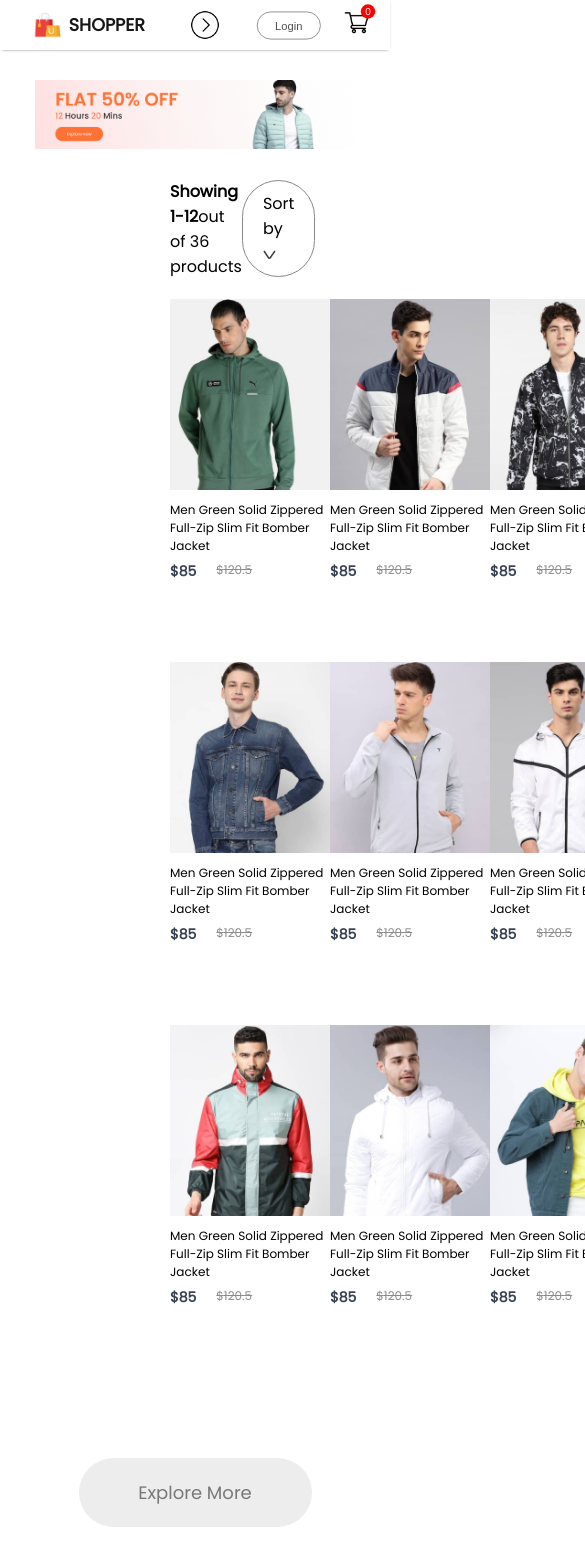
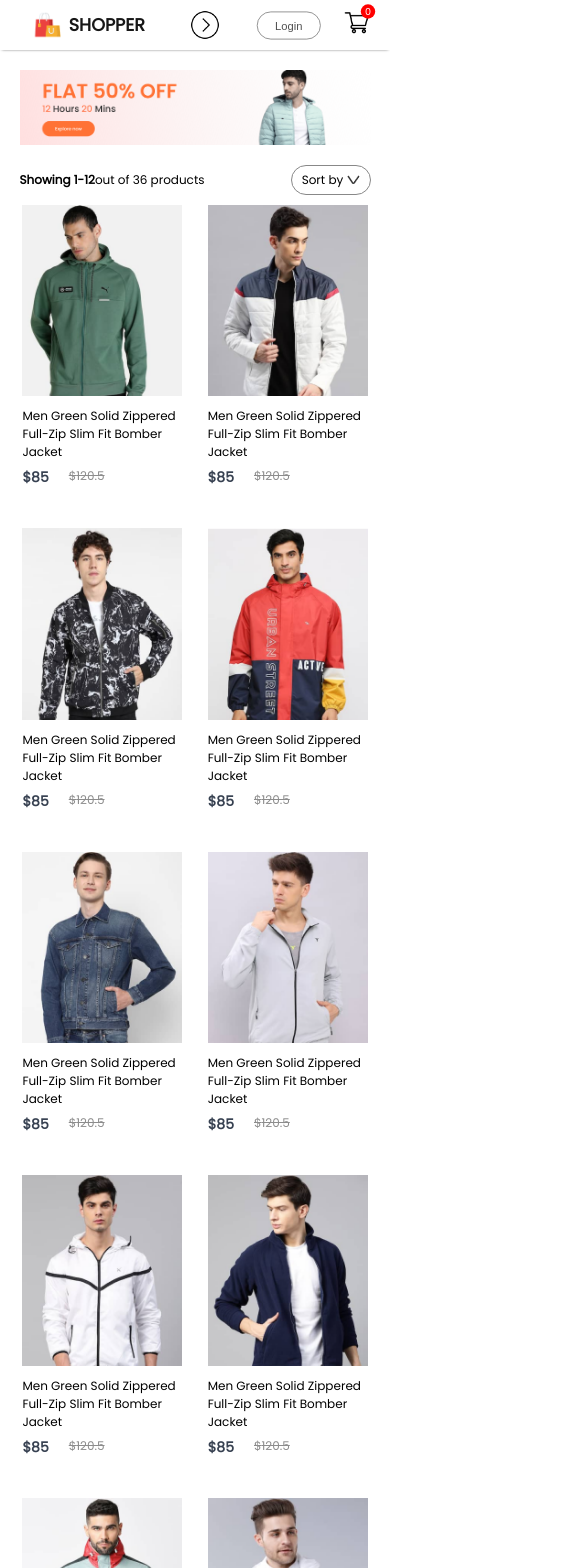
Before and after one commit to sgsayani/E-Commerce-Website, a React (Create React App) app: page /mens in a window 390 px wide. Shown: the top 1568 px of the page, 585 px wide, since content can reach past the window. Built offline with nearby package versions, Linux system fonts and the light colour scheme.

Commit message:
subcatagory and login page responsive

```diff
--- a/src/Pages/CSS/LoginSignup.css
+++ b/src/Pages/CSS/LoginSignup.css
@@ -73,3 +73,55 @@
   height: 17px;
   cursor: pointer;
 }
+@media(max-width:1280px){
+    .loginsignup{
+        padding-top:50px;
+    }
+    .loginsignup-container{
+        width:auto;
+        max-width:500px;
+        max-height:500px;
+    }
+    .loginsignup-container h1{
+        margin:10px 0px;
+    }
+    .loginsignup-fields{
+        gap:20px;
+        margin-top:20px;
+    }
+    .loginsignup-fields input{
+        height:65px;
+        width:93%;
+    }
+    .loginsignup-container button{
+        width:100%;
+    }
+    .loginsignup-logi{
+        font-size:16px;
+    }
+    .loginsignup-agree{
+        font-size:14px;
+        gap:10px;
+    }
+
+}
+@media(max-width:800px){
+    .loginsignup{
+        padding: 20px 30px;
+    }
+    .loginsignup-container h1{
+        font-size:24px;
+
+    }
+    .loginsignup-fields{
+        margin-top:20px;
+    }
+    .loginsignup-fields input{
+        height:50px;
+
+    }
+    .loginsignup-container button{
+        height:50px;
+        font-size:16px;
+    }
+}
--- a/src/Pages/CSS/ShopCategory.css
+++ b/src/Pages/CSS/ShopCategory.css
@@ -2,6 +2,7 @@
     display: block;
     margin:30px auto;
     width: 82%;
+
 }
 .shopcategory-indexSort{
     display: flex;
@@ -21,7 +22,8 @@
     margin:20px 170px;
     display: grid;
     grid-template-columns: 1fr 1fr 1fr 1fr;
-    row-gap: 80px;
+    row-gap: 40px;
+
 }
 .shopcategory-loadmore{
     display:flex;
@@ -36,3 +38,54 @@
     font-size:18px;
     font-weight:500;
 }
+@media(max-width:1280px){
+    .shopcategory-banner{
+        margin:20px auto;
+        width: 90%;
+    }
+    .shopcategory-indexSort{
+        width:90%;
+        margin:auto;
+    }
+    .shopcategory-sort{
+        padding:5px 10px;
+        font-size:12px;
+
+    }
+    .shopcategory-indexSort p {
+        font-size:12px;
+
+    }
+    .shopcategory-products{
+        width:90%;
+        margin:10px auto;
+        row-gap: 40px;
+    }
+    .shopcategory-products .item{
+        margin:auto;
+    }
+    .shopcategory-loadmore{
+        margin:100px auto;
+        width:200px;
+        height:60px;
+        font-size:16px;
+    }
+}
+
+@media(max-width:800px){
+
+    .shopcategory-products{
+        width:95%;
+    }
+    .shopcategory-loadmore{
+        margin:60px auto;
+        width:150px;
+        height:40px;
+        font-size:13px;
+    }
+}
+@media(max-width:500px){
+    .shopcategory-products{
+        grid-template-columns: 1fr 1fr;
+    }
+}
```
